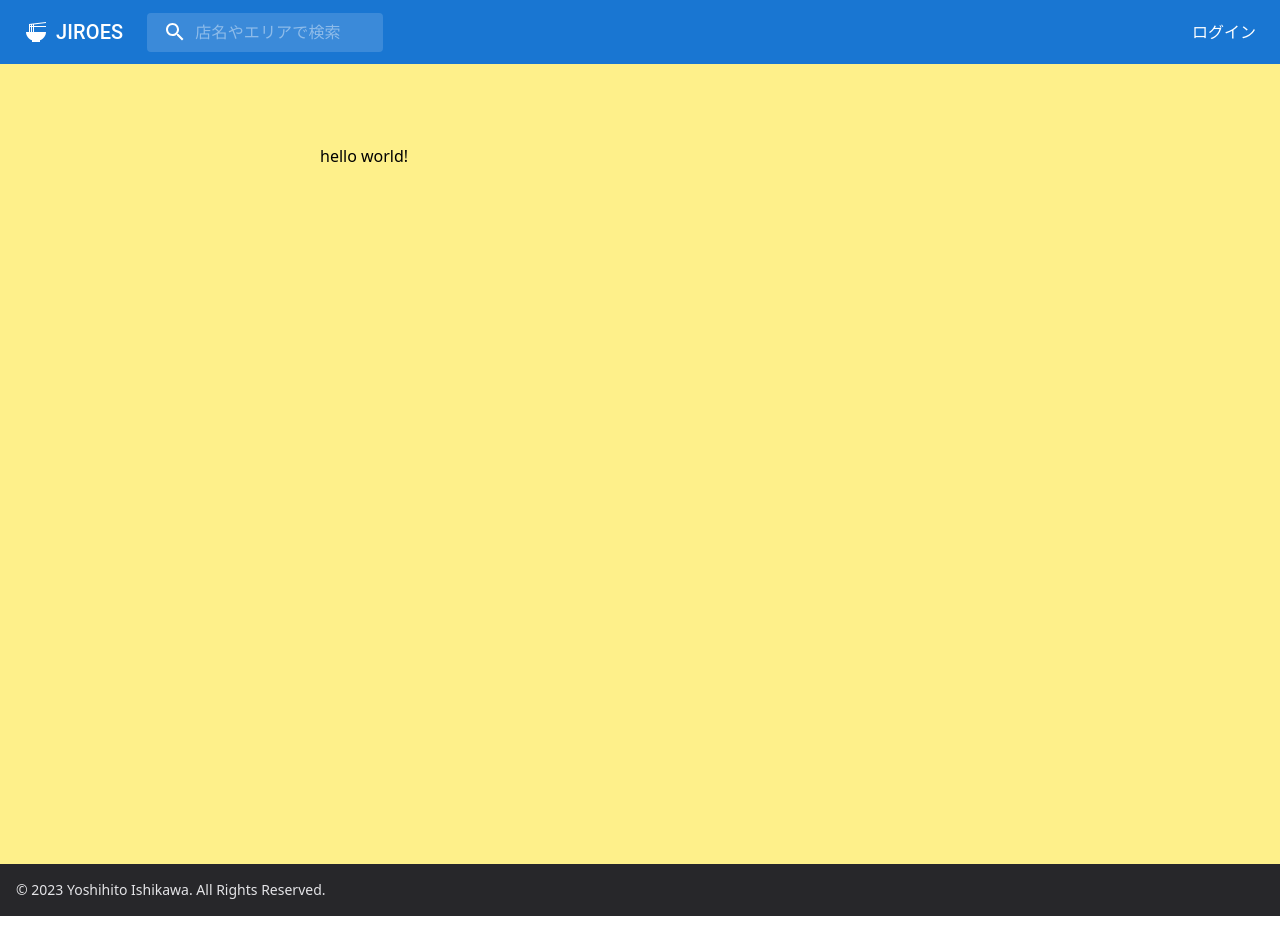
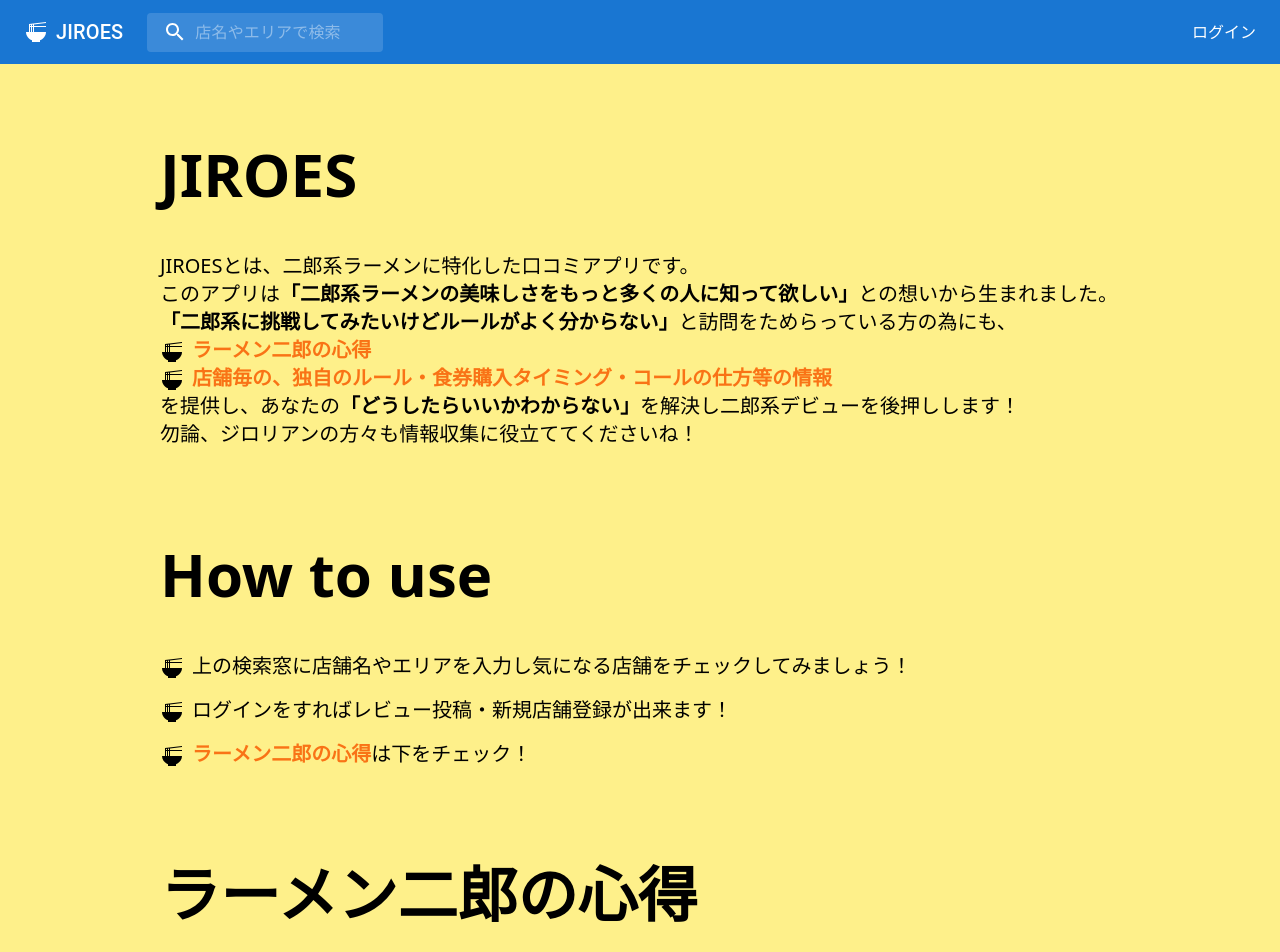
Before and after one commit to YoshihitoIshikawa/Jiroes_portfolio, a Next.js app in the folder front/: page / in a window 1280 px wide. Shown: the top 952 px of the page. Before the commit the page ends 916 px from the top, so only its background shows below. Built offline with nearby package versions, Linux system fonts and the light colour scheme; no server answers.

Commit message:
:add:HPを実装
アプリ紹介の為の文章追加

```diff
--- a/front/pages/index.js
+++ b/front/pages/index.js
@@ -1,13 +1,107 @@
-import LoginButton from '@/components/logInButton';
-import LogoutButton from '@/components/logOutButton';
-import Image from 'next/image';
+import RamenDiningIcon from '@mui/icons-material/RamenDining';
 
 export default function Home() {
   return (
-    <div className="sm:w-1/2 flex flex-col">
-      <div>
-        hello world!
-      </div>
+    <div className="w-3/4 flex flex-col">
+      <section className='mb-24'>
+        <h2 className='text-6xl mb-12 font-black'>JIROES</h2>
+        <p className='text-xl'>
+          JIROESとは、二郎系ラーメンに特化した口コミアプリです。<br />
+          このアプリは<span className='font-bold'>「二郎系ラーメンの美味しさをもっと多くの人に知って欲しい」</span>との想いから生まれました。<br />
+          <span className='font-bold'>「二郎系に挑戦してみたいけどルールがよく分からない」</span>と訪問をためらっている方の為にも、<br />
+          <RamenDiningIcon className='mr-2'/><span className='font-bold text-orange-500'>ラーメン二郎の心得</span><br />
+          <RamenDiningIcon className='mr-2'/><span className='font-bold text-orange-500'>店舗毎の、独自のルール・食券購入タイミング・コールの仕方等の情報</span><br />
+          を提供し、あなたの<span className='font-bold'>「どうしたらいいかわからない」</span>を解決し二郎系デビューを後押しします！<br />
+          勿論、ジロリアンの方々も情報収集に役立ててくださいね！
+        </p>
+      </section>
+      <section className='mb-24'>
+        <h2 className='text-6xl mb-12 font-black'>How to use</h2>
+        <p className='text-xl mb-4'>
+          <RamenDiningIcon className='mr-2'/>上の検索窓に店舗名やエリアを入力し気になる店舗をチェックしてみましょう！
+        </p>
+        <p className='text-xl mb-4'>
+          <RamenDiningIcon className='mr-2'/>ログインをすればレビュー投稿・新規店舗登録が出来ます！
+        </p>
+        <p className='text-xl'>
+          <RamenDiningIcon className='mr-2'/><span className='font-bold text-orange-500'>ラーメン二郎の心得</span>は下をチェック！<br />
+        </p>
+      </section>
+      <section>
+        <h2 className='text-6xl mb-12 font-black'>ラーメン二郎の心得</h2>
+        <section className='mb-8'>
+          <h3 className='text-2xl font-bold mb-2'>一、 事前に情報収集して行くべし！</h3>
+          <p className='text-xl'>
+            二郎系ラーメンは店舗独自のルールを持つ店舗が多いです。<br />
+            その為店舗情報やレビューを参考に、ある程度予習をしていく事で訪問時に困る事は少なくなるでしょう。<br />
+          </p>
+        </section>
+        <section className='mb-8'>
+          <h3 className='text-2xl font-bold mb-2'>一、 必ず食べ切れる量を頼むべし！</h3>
+          <p className='text-xl'>
+            もやしモリモリの山のようなビジュアルで知られている通り、二郎系は量がとても多いラーメンです。<br />
+            麺だけでも、茹で前300~350g前後と一般的なラーメン店の並盛り約2倍以上の量をデフォルトとしています。<br />
+            「そんなに食べられない」という方は、「麺少なめ」や「麺半分」でのオーダーも大多数の店舗で可能です。<br />
+            美味しく食べ切れる量を頼み、お店も自分もハッピーで退店しましょう！<br />
+          </p>
+        </section>
+        <section className='mb-8'>
+          <h3 className='text-2xl font-bold mb-2'>一、 コールを覚えるべし！</h3>
+          <p className='text-xl'>
+            二郎系の店舗には「コール」と呼ばれる呪文が存在します。<br />
+            このシステムによって「二郎系行きたいけどよく分からないからなぁ、、」という方が多いのではないでしょうか。<br />
+            しかし、一度覚えてしまえばなんという事はありません。この機会にコールをマスターしてしまいましょう！<br />
+            基本的なコールは以下の4種類です。言ったものが追加されます。<br />
+            <RamenDiningIcon className='mr-2'/><span className='font-bold text-orange-500'>ヤサイ</span><br />
+            <RamenDiningIcon className='mr-2'/><span className='font-bold text-orange-500'>ニンニク</span><br />
+            <RamenDiningIcon className='mr-2'/><span className='font-bold text-orange-500'>アブラ（ヤサイの上にかけられる背脂）</span><br />
+            <RamenDiningIcon className='mr-2'/><span className='font-bold text-orange-500'>カラメ（味濃いめ）</span><br />
+            そして、大半の店舗では下記がデフォルトの状態です。<br />
+            <RamenDiningIcon className='mr-2'/><span className='font-bold text-orange-500'>ヤサイ：既に並量入っている</span><br />
+            <RamenDiningIcon className='mr-2'/><span className='font-bold text-orange-500'>ニンニク：入っていない</span><br />
+            <RamenDiningIcon className='mr-2'/><span className='font-bold text-orange-500'>アブラ：入っていない</span><br />
+            <RamenDiningIcon className='mr-2'/><span className='font-bold text-orange-500'>カラメ：通常の濃さ</span><br />
+            ここに、<span className='font-bold'>「追加するもののみ」</span>伝えるのが「コール」です。デフォルトで良ければ「そのままで」と伝えましょう。<br />
+            また、マシやマシマシが可能な店舗ではマシたいものの後につける事で更に増量も出来ます。<br />
+            例１：「ヤサイニンニクアブラ」⇨「ヤサイ」（並より増量）と「ニンニク」（入れる）と「アブラ」（入れる）<br />
+            例２：「ヤサイマシニンニク」⇨「ヤサイマシ」（「ヤサイ」より多め）と「ニンニク」（ニンニク入れる）<br />
+            例３：「ヤサイニンニクマシカラメ」⇨「ヤサイ」と「ニンニクマシ」（「ニンニク」より多め）と「カラメ」<br />
+            例４：「ヤサイマシニンニクマシアブラ」⇨「ヤサイ」と「ニンニク」どちらもマシで「アブラ」<br />
+            さぁ、コールの基本が分かったところで実際の流れを以下の例で見てみましょう！<br />
+          </p>
+        </section>
+        <section className='mb-8'>
+          <h3 className='text-2xl font-bold mb-2'>一、 コールの流れを把握するべし！</h3>
+          <section className='text-xl'>
+            <p>〜食券購入・入店・着席〜</p>
+            <p>あなた：（カウンターの上に購入した食券ｽｯ）</p>
+            <p>〜数分後〜</p>
+            <p>店主：（席番号や食券（小ラーメンなど）を呼ばれて、または顔を見ながら）「〜の方、<span className='font-bold text-orange-500'>ニンニク入れますか？</span>」</p>
+            <p><span className='font-bold'>〜コールチャンス！〜（「ニンニク入れますか？」がコール発動のサインだ！）</span></p>
+            <p>あなた：「ヤサイニンニクアブラで！」</p>
+            <p>店主：「ハイどうぞ〜！」（ﾗｰﾒﾝﾄﾞｰﾝ！）</p>
+            <p>〜こうしてあなたは「ヤサイ増量・ニンニク入り・背脂入り」のラーメンを手にすることが出来ました！ｲｪｰｲ！〜</p>
+            <p>このように、覚えてしまえば全然難しい事ではありません。</p>
+            <p>スムーズにコールするために、麺あげが始まり「そろそろかな」というタイミングで<br />
+            イヤホンやスマホの使用はストップすることを推奨します。</p>
+            <p>また後ろに並び客がいる場合には、店がスムーズに回転できるように、<br />
+            ながらスマホ等もしないのが基本的なルールです。</p>
+          </section>
+        </section>
+        <section>
+          <h3 className='text-2xl font-bold mb-2'>一、 気持ち良く退店するべし！</h3>
+          <p className='text-xl'>
+            そして、二郎には食べ終わった後に最後の作法があります。<br />
+            それが<span className='font-bold'>「丼をカウンターに上げる事」</span>と<span className='font-bold'>「ふきんで自分のカウンターを拭く事」</span>です。<br />
+            二郎系の店舗では回転率を高くする事で比較的低価格で量の多いラーメンを提供できているので、<br />
+            この作業を客側が行うだけでも店側としては大変な労力削減になります。<br />
+            ティッシュが置いてある店舗ではゴミ箱が設置されていることが多いので、<br />
+            こちらも「自分の紙ゴミは自分でゴミ箱へ」という精神で協力をお願いします。<br />
+            こうして、自分も店側もハッピーになるように気持ち良く退店しましょう！<br />
+            ここまで出来ればあなたも立派なジロリアンの一人です！<span className='font-bold text-orange-500'>素敵なジローライフを！</span><br />
+          </p>
+        </section>
+      </section>
     </div>
   )
 }
```
